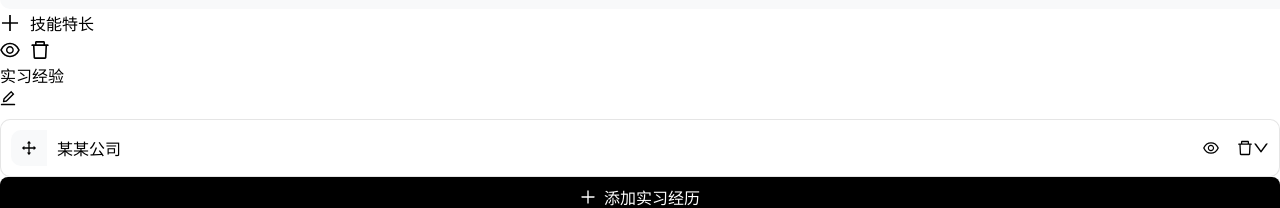
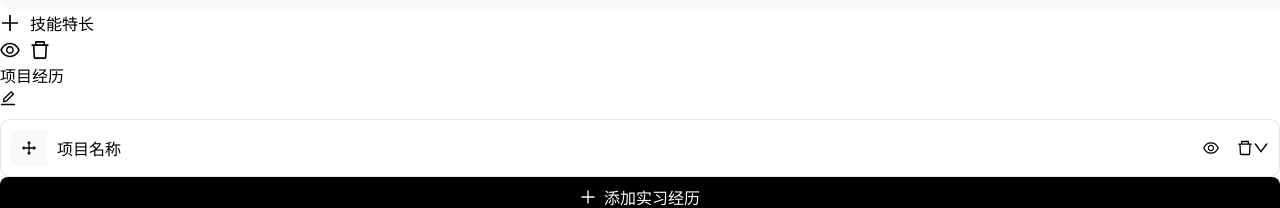
Before and after one commit to 1724034726-max/resumeCreater, a React (Vite) app: page /#/home in a window 1280 px wide. Shown: the part 443-651 px from the top of the page. Built offline with nearby package versions, Linux system fonts and the light colour scheme; what @ebay/nice-modal-react would draw is missing.

Commit message:
feat:edit对接redux数据

```diff
--- a/src/components/EditModuleDetailCard/EditModuleDetailCard.tsx
+++ b/src/components/EditModuleDetailCard/EditModuleDetailCard.tsx
@@ -1,11 +1,15 @@
 import { DragOutlined, EyeOutlined, DeleteOutlined, DownOutlined } from "@ant-design/icons";
 import styles from "./EditModuleDetailCard.module.less";
-const EditModuleDetailCardComponent: React.FC = () => {
+import { memo } from "react";
+interface EditModuleDetailCardComponentProps {
+    data: ContentItem;
+}
+const EditModuleDetailCardComponent: React.FC<EditModuleDetailCardComponentProps> = ({ data }) => {
     return (
         <div className={styles.container} >
             <div className={styles.draggable}><DragOutlined /></div>
             <div className={styles.content} >
-                某某公司
+                {data[Object.keys(data)[0]].cnType}
             </div>
             <div className={styles.actions} >
                 <div className={styles.action} ><EyeOutlined /></div>
@@ -15,4 +19,4 @@ const EditModuleDetailCardComponent: React.FC = () => {
         </div>
     );
 }
-export default EditModuleDetailCardComponent;
+export default memo(EditModuleDetailCardComponent);
--- a/src/store/slices/resume.ts
+++ b/src/store/slices/resume.ts
@@ -216,7 +216,7 @@ const initialState: ResumeState = {
       ],
     },
   ],
-  currentModule: "personal",
+  currentModule: "project",
 };
 const resumeSlice = createSlice({
   name: "resume",
--- a/src/views/Home/components/Edit/Edit.tsx
+++ b/src/views/Home/components/Edit/Edit.tsx
@@ -2,18 +2,21 @@ import styles from "./Edit.module.less";
 import { memo } from "react";
 import { EditOutlined } from "@ant-design/icons";
 import { EditBoxComponent } from "./components";
+import { useGetCurrentModule, useGetCurrentModuleDetail } from "../../context";
 const EditView: React.FC = () => {
+    const currentModule = useGetCurrentModule();
+    const currentModuleDetail = useGetCurrentModuleDetail(currentModule);
     return (
         <div className={styles.editContainer} >
             <div className={styles.editHeader} >
                 <div className={styles.editTitle} >
-                    实习经验
+                    {currentModuleDetail?.cnType}
                 </div>
                 <div className={styles.editButton} >
                     <EditOutlined />
                 </div>
             </div>
-            <EditBoxComponent />
+            <EditBoxComponent dataList={currentModuleDetail!.content} />
         </div>
     );
 }
--- a/src/views/Home/components/Edit/components/EditBox/EditBox.tsx
+++ b/src/views/Home/components/Edit/components/EditBox/EditBox.tsx
@@ -2,10 +2,19 @@ import { Button } from "antd";
 import { PlusOutlined } from "@ant-design/icons";
 import EditModuleDetailCard from "@/components/EditModuleDetailCard";
 import styles from "./EditBox.module.less";
-const EditBoxComponent: React.FC = () => {
+interface EditBoxComponentProps {
+    dataList: ContentItem[];
+}
+const EditBoxComponent: React.FC<EditBoxComponentProps> = ({ dataList }) => {
     return (
         <div className={styles.editBoxContainer} >
-            <EditModuleDetailCard />
+            {
+                dataList.map((item, index) => {
+                    return (
+                        <EditModuleDetailCard key={index} data={item}/>
+                    )
+                })
+            }
             <div className={styles.editBoxButton} >
                 <Button type="primary" block size="large"><PlusOutlined />添加实习经历</Button>
             </div>
--- a/src/views/Home/components/Layout/Layout.tsx
+++ b/src/views/Home/components/Layout/Layout.tsx
@@ -1,6 +1,5 @@
 import styles from "./Layout.module.less";
 import { LayoutComponent } from "./components";
-import { memo } from "react";
 const LayoutView: React.FC = () => {
     return (
         <div className={styles.layoutContainer}>
@@ -8,4 +7,4 @@ const LayoutView: React.FC = () => {
         </div>
     );
 }
-export default memo(LayoutView);
+export default LayoutView;
--- a/src/views/Home/context.ts
+++ b/src/views/Home/context.ts
@@ -48,6 +48,30 @@ export const useGetResumeModule = () => {
   //就会从缓存拿结果,所在的组件就不会重新渲染
   return useAppSelector(selectResumeModules);
 };
+/**
+ * 拿当前选中模块
+ */
+export const useGetCurrentModule = () => {
+  const selectCurrentModule = createSelector(
+    [useSelectResumeStore],
+    (resumeState) => resumeState.currentModule
+  );
+  return useAppSelector(selectCurrentModule);
+};
+/**
+ * 根据模块key拿模块详细信息
+ */
+export const useGetCurrentModuleDetail = (currentModule: string) => {
+  const selectResumeList = createSelector(
+    [useSelectResumeStore],
+    (resumeState) => resumeState.resume
+  );
+  const selectResumeModuleDetail = createSelector(
+    [selectResumeList],
+    (resumeItems) => resumeItems.find((item) => item.key === currentModule)
+  );
+  return useAppSelector(selectResumeModuleDetail);
+};
 
 /**
  * 更新简历所有配置
```
